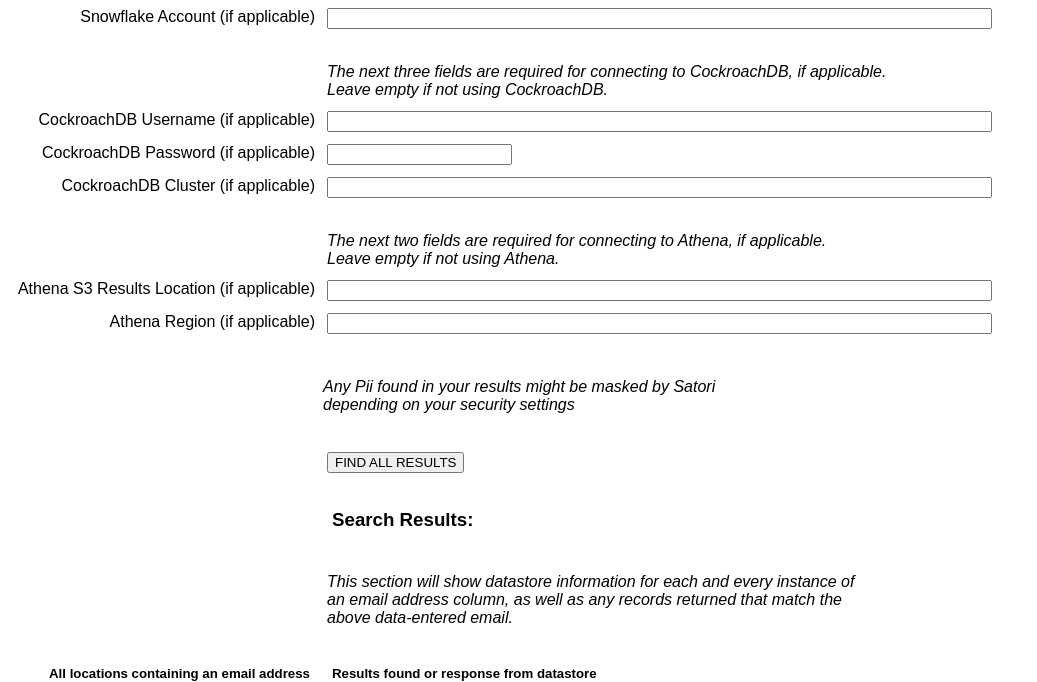
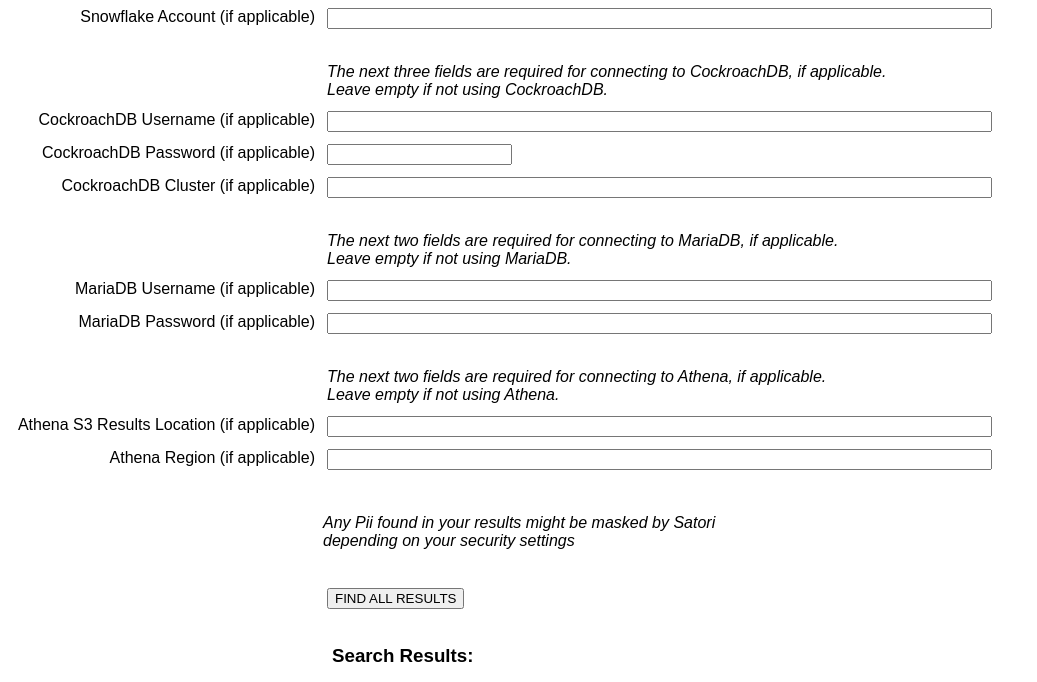
Before and after one commit to northwestcoder/satori-gdpr-optout-tool, a Flask app: page /satori/gdpr/ in a window 1280 px wide. Shown: the part 1635-2317 px from the top of the page, without its empty margins (0-1037 px from the left). Run offline with Flask 2, Linux system fonts and the light colour scheme.

Commit message:
mysql and mariadb support; dockerfile and requirements.txt

```diff
--- a/requirements.txt
+++ b/requirements.txt
@@ -6,3 +6,4 @@ pyodbc>=4.0.39
 snowflake-connector-python>=3.0.3
 boto3>=1.26.145
 gunicorn>=20.1.0
+mysql-connector-python>=8.0.33
--- a/routes/routes_gdpr.py
+++ b/routes/routes_gdpr.py
@@ -13,15 +13,21 @@ from satori import satori_remediation as remediation
 from satori import satori
 from satori import satori_query as query
 from satori import satori_query_postgres as postgres
+from satori import satori_query_mysql as mysql
+from satori import satori_query_mariadb as mariadb
 from satori import satori_query_mssql as mssql
 from satori import satori_query_athena as athena
 from satori import satori_query_cockroach as cockroachdb
 from satori import satori_query_redshift as redshift
 from satori import satori_query_snowflake as snowflake
 
+
+
 PORT_POSTGRES = "5432"
 PORT_REDSHIFT = "5439"
 PORT_COCKROACH = "26257"
+PORT_MYSQL = "12343"
+PORT_MARIADB = "12349"
 
 routes_gdprform = Blueprint('routes_gdprform', __name__)
 
@@ -58,6 +64,9 @@ def create():
 		cockroachdb_username = request.form['cockroachdb_username'] if request.form['cockroachdb_username'] else satori.cockroachdb_username
 		cockroachdb_password = request.form['cockroachdb_password'] if request.form['cockroachdb_password'] else satori.cockroachdb_password
 		cockroachdb_cluster = request.form['cockroachdb_cluster'] if request.form['cockroachdb_cluster'] else satori.cockroachdb_cluster
+
+		mariadb_username = request.form['mariadb_username'] if request.form['mariadb_username'] else satori.mariadb_username
+		mariadb_password = request.form['mariadb_password'] if request.form['mariadb_password'] else satori.mariadb_password
 
 		athena_results = request.form['athena_results'] if request.form['athena_results'] else satori.athena_results
 		athena_region = request.form['athena_region'] if request.form['athena_region'] else satori.athena_region
@@ -141,6 +150,58 @@ def create():
 									search_results = postgres.search_for_email(
 										satori_hostname,
 										PORT_POSTGRES,
+										dbname,
+										query_location,
+										satori_username,
+										satori_password,
+										email_to_find,
+										column_name)
+
+									print(constants.print_querytext + search_results[0])
+
+									remediation_response = remediation.build_remediation(
+										search_results[0],
+										query_location,
+										column_name,
+										email_to_find
+										)
+
+									result_items.update(
+										{full_location : [search_results[0], remediation_response]}
+										)
+
+									query_items[satori_hostname + "::" + dbname].append(search_results[1])
+
+								if db_type == 'MARIA_DB':
+									search_results = mariadb.search_for_email(
+										satori_hostname,
+										PORT_MARIADB,
+										dbname,
+										query_location,
+										mariadb_username,
+										mariadb_password,
+										email_to_find,
+										column_name)
+
+									print(constants.print_querytext + search_results[0])
+
+									remediation_response = remediation.build_remediation(
+										search_results[0],
+										query_location,
+										column_name,
+										email_to_find
+										)
+
+									result_items.update(
+										{full_location : [search_results[0], remediation_response]}
+										)
+
+									query_items[satori_hostname + "::" + dbname].append(search_results[1])
+
+								if db_type == 'MYSQL':
+									search_results = mysql.search_for_email(
+										satori_hostname,
+										PORT_MYSQL,
 										dbname,
 										query_location,
 										satori_username,
@@ -311,7 +372,7 @@ def create():
 										email_to_find,
 										column_name)
 
-									print(constants.print_noqueryresults)
+									#print(constants.print_noqueryresults)
 
 									remediation_response = remediation.build_remediation(
 										search_results[0],
@@ -328,6 +389,7 @@ def create():
 
 								#reset the search results after each location
 								search_results = ['','']
+								remediation_response = ''
 
 			return render_template('gdpr.html', result = render_items)
 
--- a/templates/gdpr.html
+++ b/templates/gdpr.html
@@ -247,6 +247,44 @@
 
 
 
+    <tr>
+      <td colspan="2">&nbsp;</td>
+    </tr>
+
+<tr>
+      <td class="tableleft">
+        <label>&nbsp;</label>
+      </td>
+      <td class="tableright">
+               <i>The next two fields are required for connecting to MariaDB, if applicable.
+               </br>Leave empty if not using MariaDB.
+               </i>
+
+      </td>
+    </tr>
+
+
+
+    <tr>
+      <td class="tableleft">
+        <label>MariaDB Username (if applicable)</label>
+      </td>
+      <td class="tableright">
+        <input type="text" id="mariadb_username" name="mariadb_username" value="" size="80" />
+      </td>
+    </tr>
+
+    <tr>
+      <td class="tableleft">
+        <label>MariaDB Password (if applicable)</label>
+      </td>
+      <td class="tableright">
+        <input type="password" id="mariadb_password" name="mariadb_password" value="" size="80" />
+      </td>
+    </tr>
+
+
+
 
     <tr>
       <td colspan="2">&nbsp;</td>
```
Also changed, not shown: satori/satori_query_mariadb.py (added, +30 -0 lines), satori/satori_query_mysql.py (added, +25 -0 lines), README.md, static/favicon.ico (added), 1 other file.
